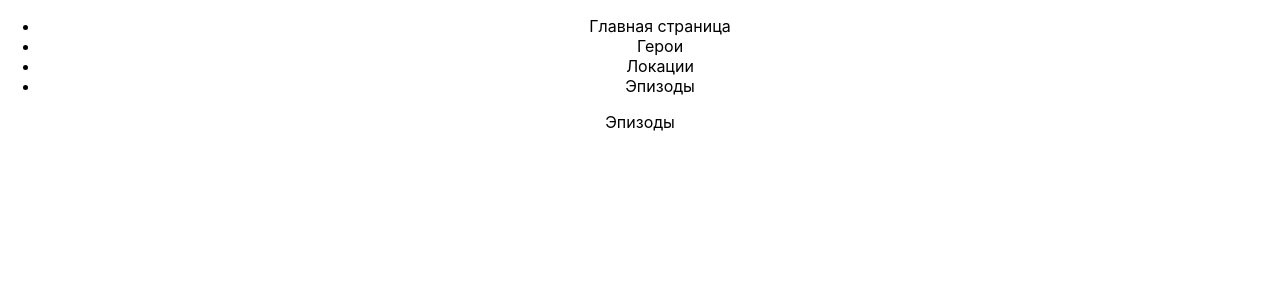
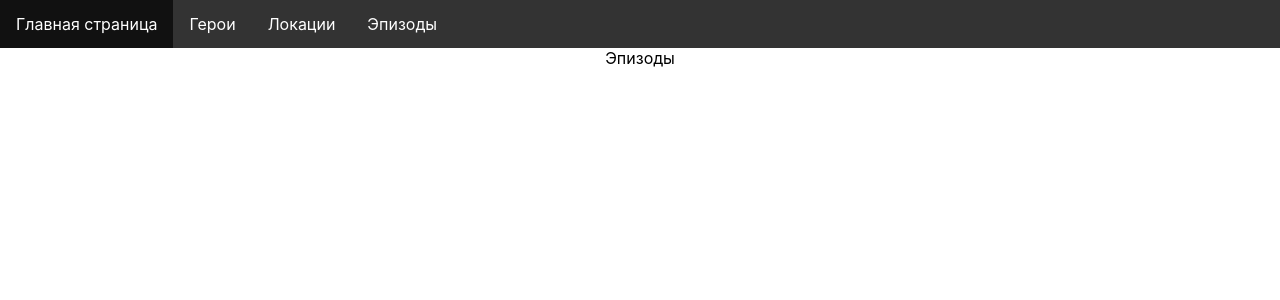
Before and after one commit to paha1985/RouterHW, a React (Create React App) app: page /episodes in a window 1280 px wide. Shown: the top 300 px of the page. Built offline with nearby package versions, Linux system fonts and the light colour scheme.

Commit message:
feat: create links in navbar

```diff
--- a/src/App.css
+++ b/src/App.css
@@ -2,37 +2,26 @@
   text-align: center;
 }
 
-.App-logo {
-  height: 40vmin;
-  pointer-events: none;
+ul {
+  list-style-type: none;
+  margin: 0;
+  padding: 0;
+  overflow: hidden;
+  background-color: #333;
 }
 
-@media (prefers-reduced-motion: no-preference) {
-  .App-logo {
-    animation: App-logo-spin infinite 20s linear;
-  }
+li {
+  float: left;
 }
 
-.App-header {
-  background-color: #282c34;
-  min-height: 100vh;
-  display: flex;
-  flex-direction: column;
-  align-items: center;
-  justify-content: center;
-  font-size: calc(10px + 2vmin);
+li a {
+  display: block;
   color: white;
+  text-align: center;
+  padding: 14px 16px;
+  text-decoration: none;
 }
 
-.App-link {
-  color: #61dafb;
+li a:hover {
+  background-color: #111;
 }
-
-@keyframes App-logo-spin {
-  from {
-    transform: rotate(0deg);
-  }
-  to {
-    transform: rotate(360deg);
-  }
-}
--- a/src/components/navbar.js
+++ b/src/components/navbar.js
@@ -1,11 +1,21 @@
+import { Link } from "react-router-dom";
+
 export const Navbar = () => {
   return (
     <div>
       <ul>
-        <li>Главная страница</li>
-        <li>Герои</li>
-        <li>Локации</li>
-        <li>Эпизоды</li>
+        <li>
+          <Link to="/">Главная страница</Link>
+        </li>
+        <li>
+          <Link to="/characters">Герои</Link>
+        </li>
+        <li>
+          <Link to="/locations">Локации</Link>
+        </li>
+        <li>
+          <Link to="/episodes">Эпизоды</Link>
+        </li>
       </ul>
     </div>
   );
```
